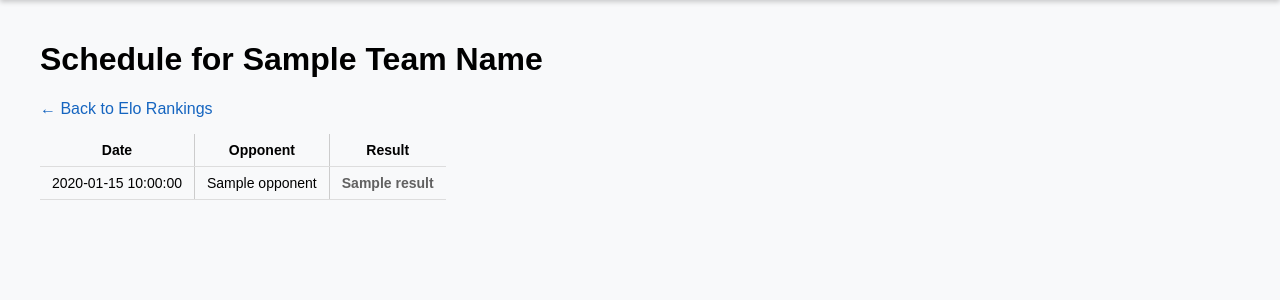
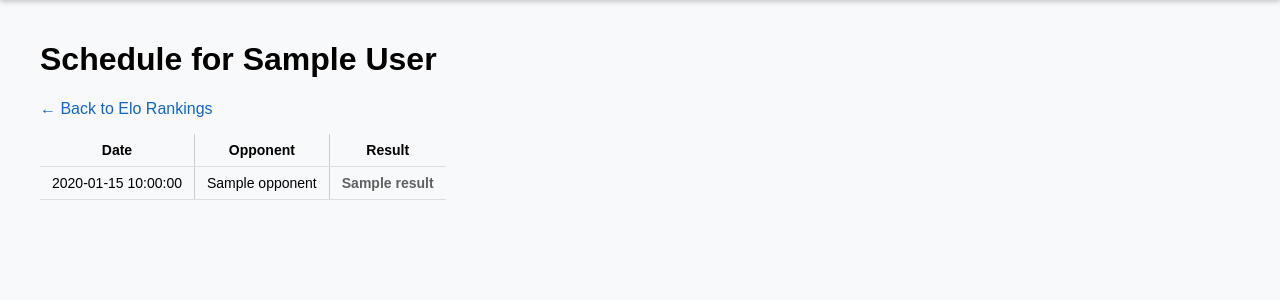
Before and after one commit to MasonLRoach/sports-elo-rankings, a Flask app: template templates/schedule.html in a window 1280 px wide. Shown: the part 50-350 px from the top of the page. Run offline with Flask 3, Linux system fonts and the light colour scheme; the template is opened without the code that fills it: most values are stand-ins (such as "Sample title", 1, 10 or a date in 2020); parts of the project's set-up code (start-up, migrations or seed data) failed here and were passed over.

Commit message:
I forget

```diff
--- a/elo/elo_builder.py
+++ b/elo/elo_builder.py
@@ -28,7 +28,7 @@ def build_elo_table(games_df):
         home_elo = elo_ratings[home]
         away_elo = elo_ratings[away]
 
-        # --- Determine result as 538-style fraction
+        # --- Determine result
         if home_score == away_score:
             result = 0.5  # tie
         elif abs(home_score - away_score) == 1:
@@ -36,7 +36,7 @@ def build_elo_table(games_df):
         else:
             result = 1.0 if home_score > away_score else 0.0  # regulation
 
-        # --- Update Elo using new 538 function
+        # --- Update Elo
         new_home_elo, new_away_elo = update_elo(home_elo, away_elo, result)
         elo_ratings[home] = new_home_elo
         elo_ratings[away] = new_away_elo
--- a/requirements.txt
+++ b/requirements.txt
@@ -3,3 +3,4 @@ pandas
 beautifulsoup4
 requests
 gunicorn
+apscheduler
--- a/scrapers/ncaa_hockey_scraper.py
+++ b/scrapers/ncaa_hockey_scraper.py
@@ -54,22 +54,11 @@ columns = ['Date','Conference', 'Away Team', 'Away Score' ,'Home Team', 'Home Sc
 df = pd.DataFrame(data, columns=columns)
 
 
-# Filter games that have not been played
 all_games = df
-played_games = df[df['Home Score'] != '']
 regular_season = df[df['Conference'] != 'Exhibition']
 
 
 games_df = regular_season[regular_season['Home Score'] != '']
-
-games_df['Home Team'] = games_df['Home Team'].replace('Rensselaer', 'RPI')
-games_df['Away Team'] = games_df['Away Team'].replace('Rensselaer', 'RPI')
-games_df['Home Team'] = games_df['Home Team'].replace('St Lawrence', 'St. Lawrence')
-games_df['Away Team'] = games_df['Away Team'].replace('St Lawrence', 'St. Lawrence')
-
-import pandas as pd
-
-school_info_df = pd.read_csv(csv_path)
 
 # 🔧 Remove duplicates (case-insensitive)
 school_info_df = school_info_df.drop_duplicates(subset=['School'], keep='first')
--- a/templates/schedule.html
+++ b/templates/schedule.html
@@ -1,11 +1,11 @@
 {% extends "base.html" %}
 
 {% block title %}
-Schedule for {{ team_name.title() }}
+Schedule for {{ display_name }}
 {% endblock %}
 
 {% block content %}
-<h1>Schedule for {{ team_name.title() }}</h1>
+<h1>Schedule for {{ display_name }}</h1>
 <p><a href="/">← Back to Elo Rankings</a></p>
 
 {% if schedule %}
```
